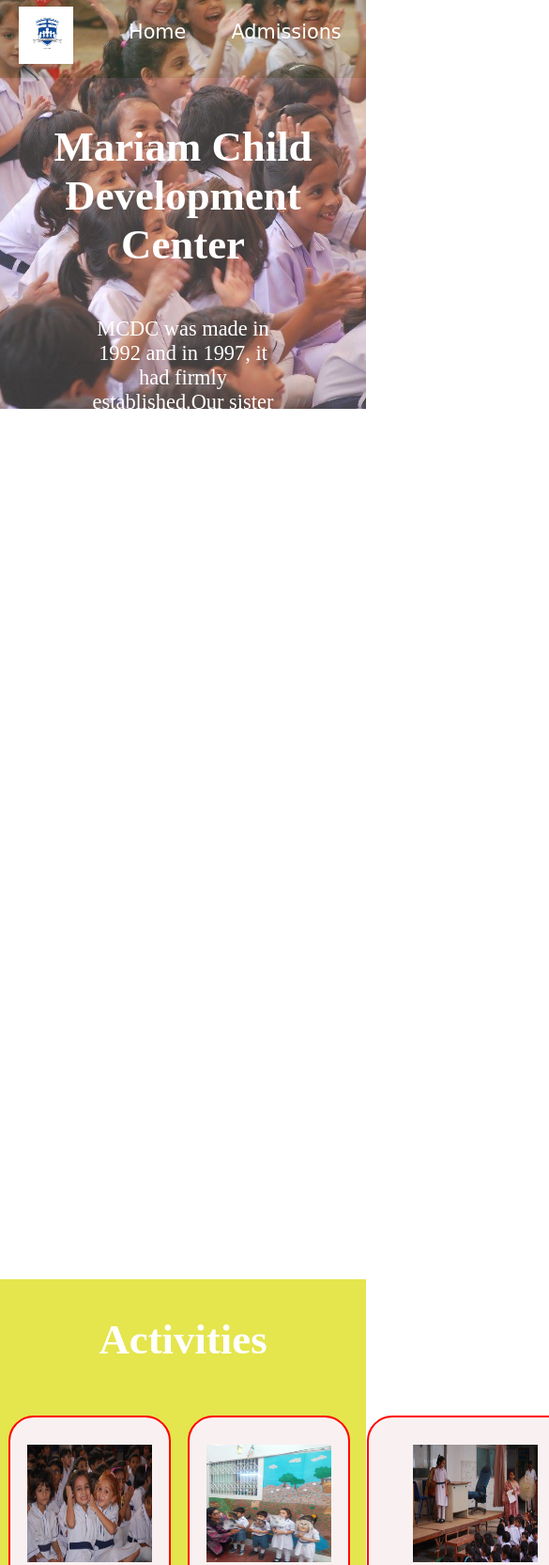
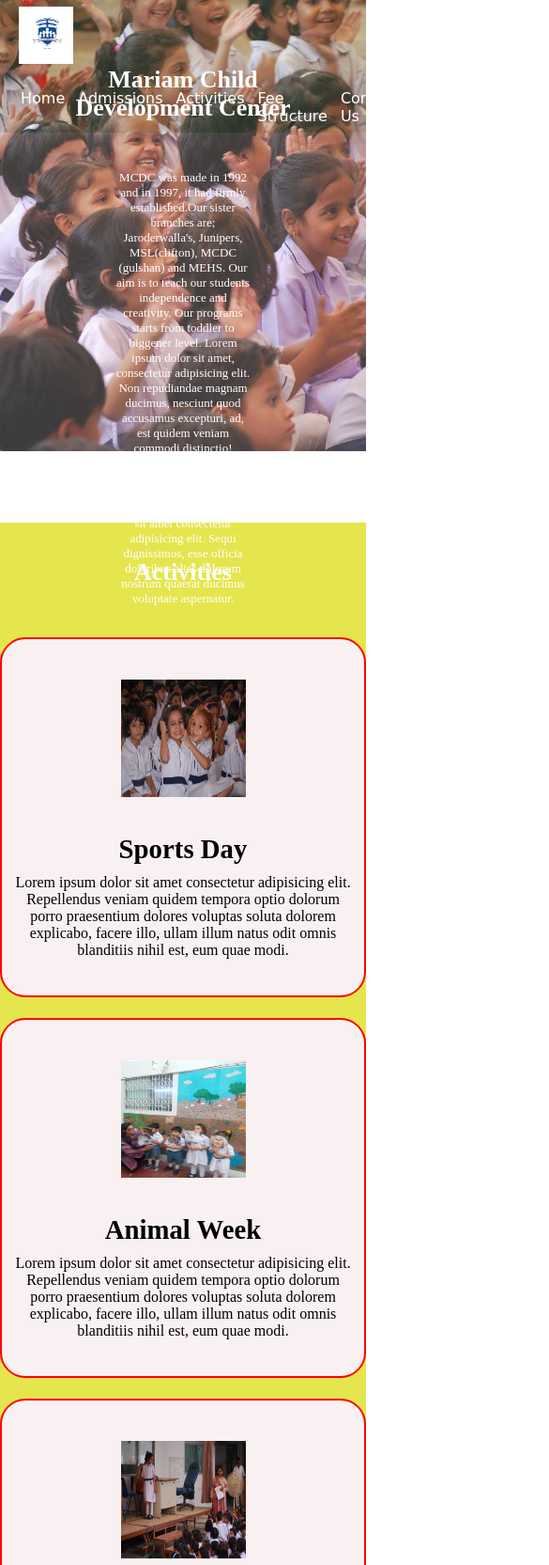
Before and after one commit to Duakhann68/Mariam-Child-Development-Centre, a plain HTML site: page index.html in a window 390 px wide. Shown: the top 1665 px of the page at 94% size, 585 px wide, since content can reach past the window. Drawn offline with Linux system fonts and the light colour scheme.

Commit message:
added phone.css to make it a responsive site

```diff
--- a/index.html
+++ b/index.html
@@ -6,6 +6,7 @@
     <meta name="viewport" content="width=device-width, initial-scale=1.0">
     <title>Marium Child</title>
     <link rel="stylesheet" href="style.css">
+    <link rel="stylesheet" href="phone.css">
 </head>
 <body>
 
--- /dev/null
+++ b/phone.css
@@ -0,0 +1,59 @@
+/* Navigation */
+#navbar {
+    flex-direction: column;
+}
+
+#navbar ul li a{
+    font-size: 1rem;
+    padding: 0px 7px;
+    padding-bottom: 8px;
+}
+/* Home section */
+#home{
+    height: 370px;
+    padding: 3px 28px;
+}
+
+#home::before{
+    height: 480px;
+}
+
+#home p{
+    font-size: 13px;
+}
+
+/* activities section  */
+#activities{
+    flex-direction: column;
+}
+
+#activities .box {
+    padding: 14px;
+    margin: 2px 0px;
+    margin-bottom: 20px;
+}
+
+/* Clients section */
+#fee{
+    flex-wrap: wrap;
+}
+
+#fee img{
+    width: 66px;
+    padding: 6px;
+    height: auto;
+}
+
+/* Contact us section */
+#contact-box form{
+    width:80%;
+}
+
+/* Utility classes */
+.h-primary{
+    font-size:26px;
+}
+.btn{
+    font-size: 13px;
+    padding: 4px 8px;
+}
```
